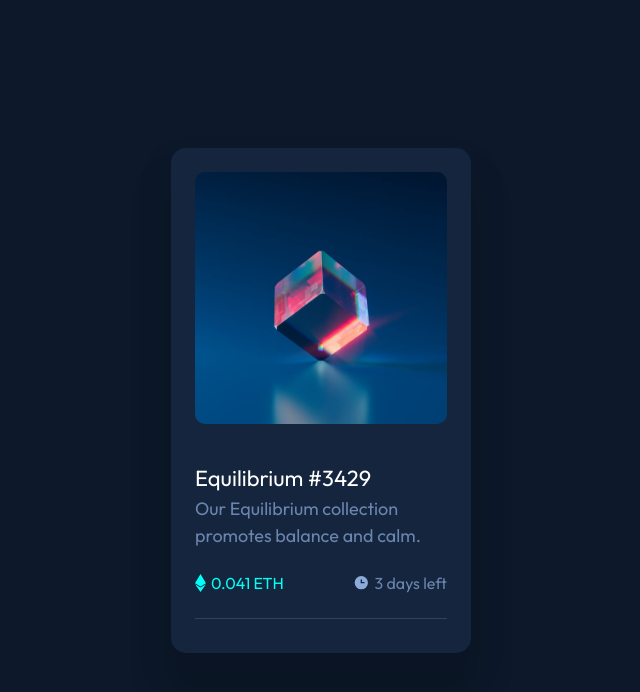
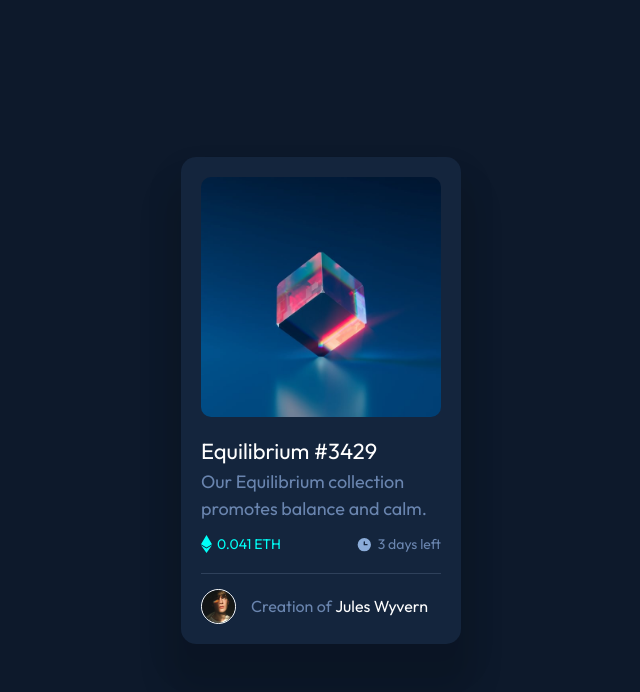
Before and after one commit to vinicius-silveira1/NFT-Card, a plain HTML site: page index.html in a window 1280 px wide. Shown: the whole page, without its empty margins (319-959 px from the left). Drawn offline with Linux system fonts and the light colour scheme.

Commit message:
Added card footer and final styles

```diff
--- a/index.html
+++ b/index.html
@@ -30,7 +30,10 @@
             <p>3 days left</p>
           </div>
         </div>
-
+      </div>
+      <div class="card-footer">
+        <img src="images/image-avatar.png" src="author avatar" class="author-img">
+        <p class="author-name">Creation of <a>Jules Wyvern</a></p>
       </div>
     </div>
 
--- a/style.css
+++ b/style.css
@@ -45,9 +45,10 @@ body {
 
  .card {
 
-    width: 300px;
+    width: 280px;
+
     border-radius: 15px;
-    padding: 24px;
+    padding: 20px;
     background-color: hsl(216, 50%, 16%);
     box-shadow: 0px 20px 25px 15px rgba(0, 0, 0, 0.05),
                 0px 40px 30px 15px rgba(0, 0, 0, 0.1);
@@ -63,20 +64,19 @@ body {
 h1 {
     font-size: 22px;
     color: white;
-    padding-top: 15px;
     font-weight: 500;
 }
 
 .text {
     font-size: 18px;
     color: hsl(216, 30%, 55%);
-    margin-bottom: 22px;
+    margin-bottom: 12px;
     line-height: 1.5;
 }
 
 .card-body {
-    padding: 23px 0;
-    margin-bottom: 10px;
+    padding: 18px 0;
+    margin-bottom: 15px;
     border-bottom: 1px solid hsl(215, 32%, 27%);
 }
 
@@ -90,6 +90,7 @@ h1 {
     display: flex;
     align-items: center;
     font-weight: 500;
+    font-size: 14px;
 }
 
 
@@ -104,3 +105,26 @@ h1 {
 .countdown {
     color: hsl(216, 30%, 55%);
 }
+
+.card-footer {
+  display: flex;
+  align-items: center;
+}
+
+.author-name {
+  color: hsl(216, 30%, 55%);
+  font-weight: 500;
+}
+
+.author-name a {
+  color: white;
+  font-weight: 400;
+}
+
+.author-img {
+  width: 35px;
+  height: 35px;
+  margin-right: 15px;
+  border: 1px solid white;
+  border-radius: 50%;
+}
```
